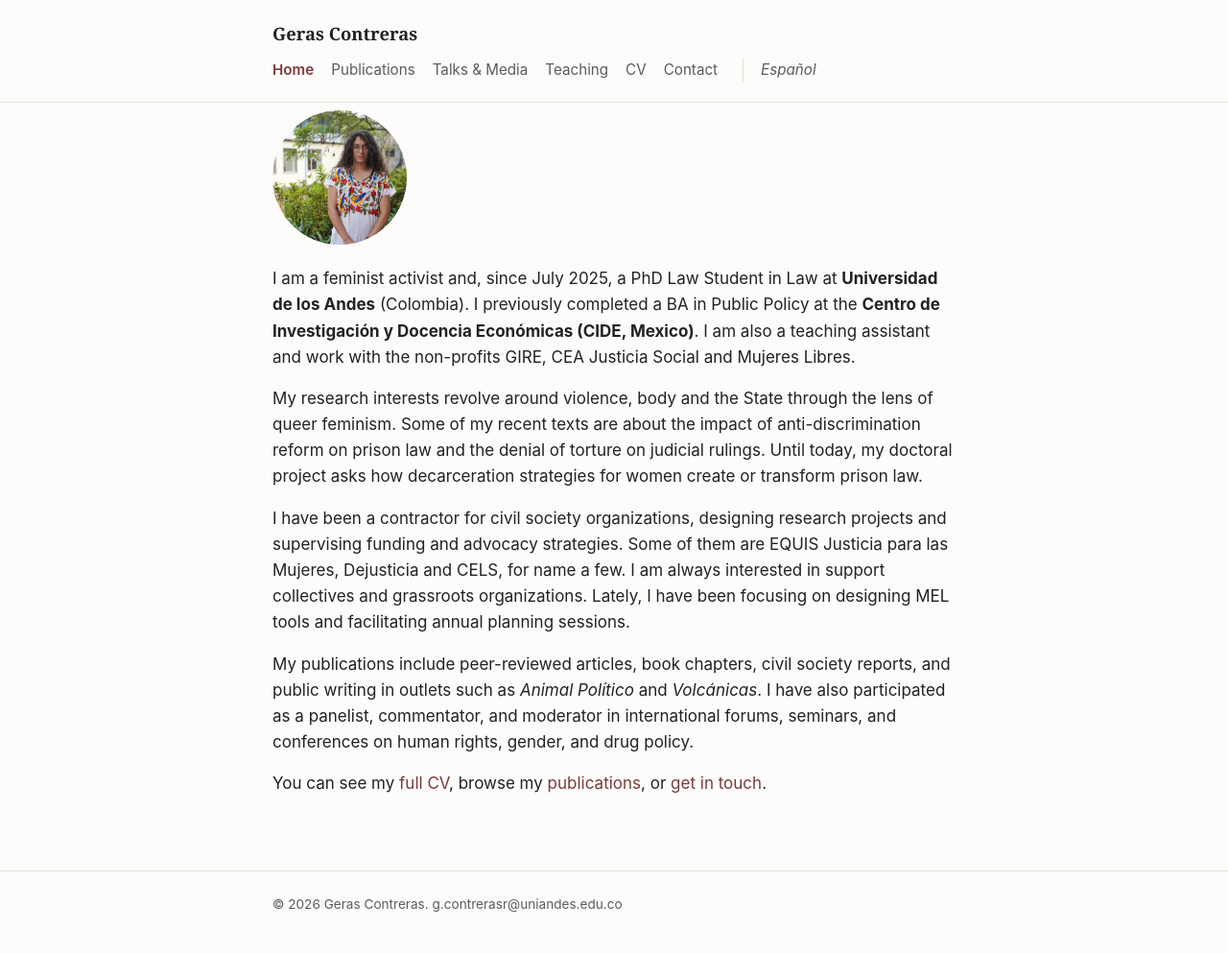
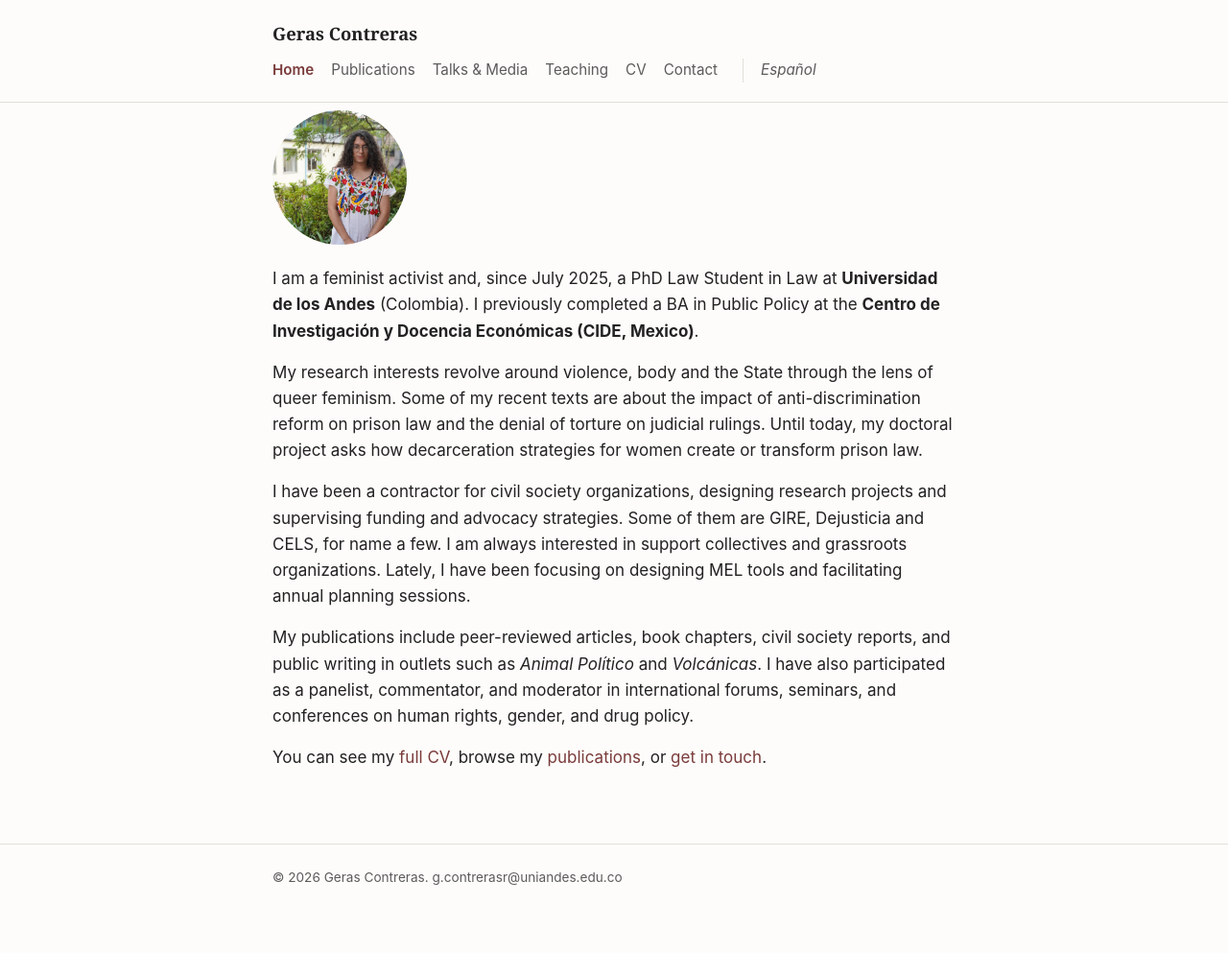
Before and after one commit to geras-cr/geras-cr.github.io, a Jekyll site: the page built from en/index.md, in a window 1280 px wide. Shown: the whole page at 96% size. Built offline with Jekyll 4.4.1, drawn with Linux system fonts in a browser that asks for light colours; after the commit the page ends 966 px from its top, so only the background shows below that.

Commit message:
Update index.md

```diff
--- a/en/index.md
+++ b/en/index.md
@@ -8,11 +8,11 @@ alt_url: /
 
 <img src="{{ '/assets/images/headshot.jpeg' | relative_url }}" alt="Gerardo Contreras Ruvalcaba" class="headshot">
 
-I am a feminist activist and, since July 2025, a PhD Law Student in Law at **Universidad de los Andes** (Colombia). I previously completed a BA in Public Policy at the **Centro de Investigación y Docencia Económicas (CIDE, Mexico)**. I am also a teaching assistant and work with the non-profits GIRE, CEA Justicia Social and Mujeres Libres.
+I am a feminist activist and, since July 2025, a PhD Law Student in Law at **Universidad de los Andes** (Colombia). I previously completed a BA in Public Policy at the **Centro de Investigación y Docencia Económicas (CIDE, Mexico)**.
 
 My research interests revolve around violence, body and the State through the lens of queer feminism. Some of my recent texts are about the impact of anti-discrimination reform on prison law and the denial of torture on judicial rulings. Until today, my doctoral project asks how decarceration strategies for women create or transform prison law.
 
-I have been a contractor for civil society organizations, designing research projects and supervising funding and advocacy strategies. Some of them are EQUIS Justicia para las Mujeres, Dejusticia and CELS, for name a few. I am always interested in support collectives and grassroots organizations. Lately, I have been focusing on designing MEL tools and facilitating annual planning sessions.
+I have been a contractor for civil society organizations, designing research projects and supervising funding and advocacy strategies. Some of them are GIRE, Dejusticia and CELS, for name a few. I am always interested in support collectives and grassroots organizations. Lately, I have been focusing on designing MEL tools and facilitating annual planning sessions.
 
 My publications include peer-reviewed articles, book chapters, civil society reports, and public writing in outlets such as *Animal Político* and *Volcánicas*. I have also participated as a panelist, commentator, and moderator in international forums, seminars, and conferences on human rights, gender, and drug policy.
 
```
